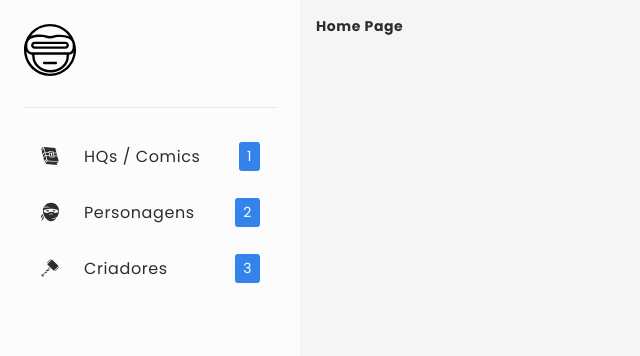
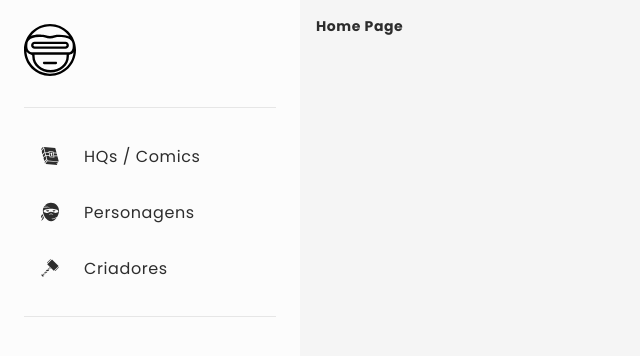
Before and after one commit to dkzord/vortex-comics, a React (Vite) app in the folder vortex-comics/: page / in a window 1280 px wide. Shown: the top 356 px of the page, without its empty margins (0-640 px from the left). Built offline with nearby package versions, Linux system fonts and the light colour scheme.

Commit message:
Fix: remove notification

```diff
--- a/vortex-comics/src/components/Sidebar/Sidebar.tsx
+++ b/vortex-comics/src/components/Sidebar/Sidebar.tsx
@@ -11,15 +11,15 @@ const Sidebar = () => {
         <img src={logoSVG} alt="logo"/>
       </SLogo>
       <SDivider />
-      {linksArray.map(({icon, label, notification, to}) =>(
+      {linksArray.map(({icon, label, to}) =>(
         <SLinkContainer key={label}>
           <SLink to={to}>
             <SLinkIcon>{icon}</SLinkIcon>
             <SLinkLabel>{label}</SLinkLabel>
-            <SLinkNotification>{notification}</SLinkNotification>
           </SLink>
         </SLinkContainer>
       ))}
+      <SDivider />
     </SSidebar>
   )
 }
@@ -29,19 +29,16 @@ const linksArray = [
     label: 'HQs / Comics',
     icon: <GiSecretBook />,
     to: '/',
-    notification: 1,
   },
   {
     label: 'Personagens',
     icon: <GiNinjaHead />,
     to: '/characters',
-    notification: 2,
   },
   {
     label: 'Criadores',
     icon: <GiThorHammer />,
     to: '/creator',
-    notification: 3,
   },
 ]
 
--- a/vortex-comics/src/components/Sidebar/styles.ts
+++ b/vortex-comics/src/components/Sidebar/styles.ts
@@ -63,12 +63,3 @@ export const SLinkLabel = styled.span`
   flex: 1;
   margin-left: ${v.smSpacing};
 `;
-
-export const SLinkNotification = styled.div`
-  font-size: 14px;
-  padding: calc(${v.smSpacing} / 2) ${v.smSpacing};
-  border-radius: calc(${v.borderRadius} / 2);
-  background: ${({ theme }) => theme.primary};
-  color: white;
-  margin-right: ${v.mdSpacing};
-`;
```
